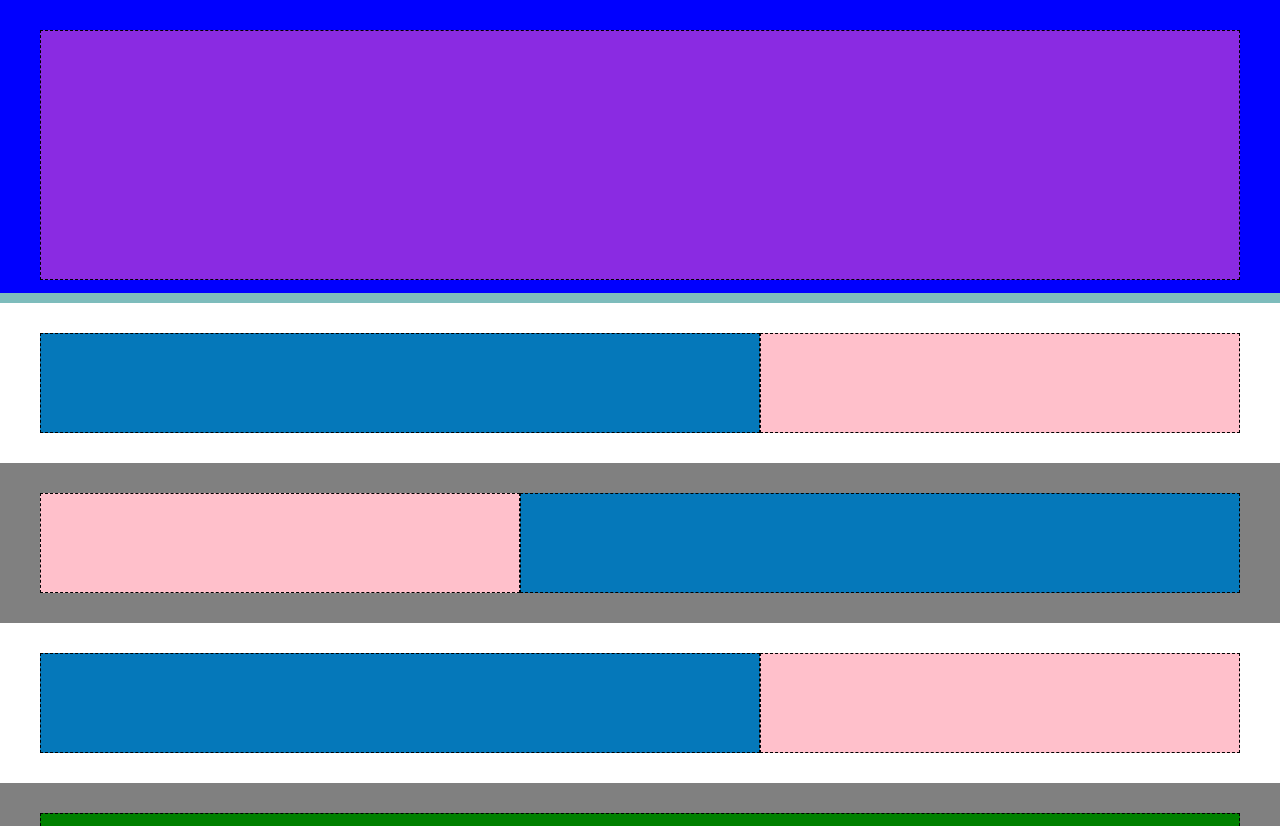
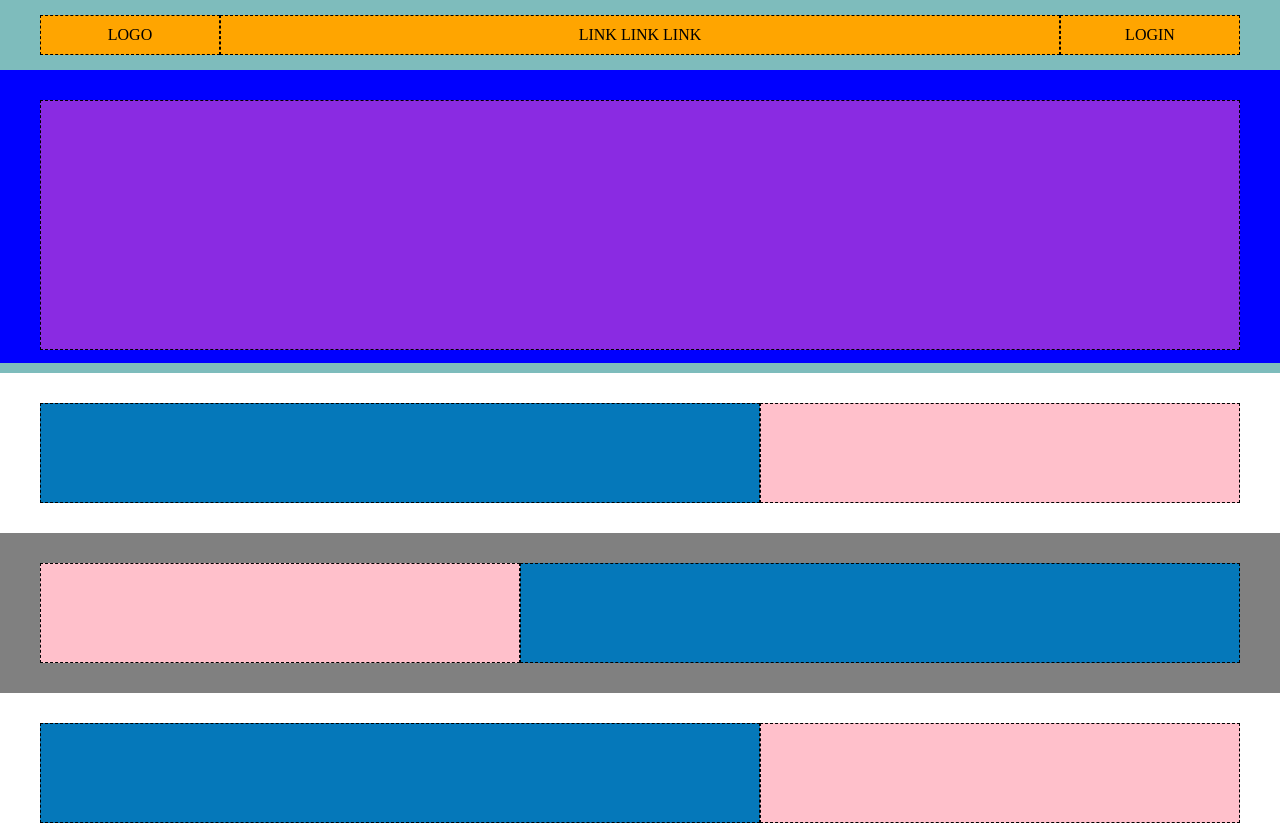
Before and after one commit to Nicola-Lippo/htmlcss-struttura-discord, a plain HTML site: page index.html in a window 1280 px wide. Shown: the top 826 px of the page. Drawn offline with Linux system fonts and the light colour scheme.

Commit message:
Esercizio finito

```diff
--- a/css/style.css
+++ b/css/style.css
@@ -24,7 +24,12 @@
     background-color: pink;
     border: 1px dashed black;
     margin: 20px 0;
+    padding: 5px;
+}
 
+.center {
+    justify-content: center;
+    align-items: center;
 }
 
 /* FINE CLASSE UTILITY */
@@ -64,9 +69,19 @@
     background-color: blueviolet;
 }
 
+.arancione {
+    background-color: orange;
+}
+
 /* FINE CLASSE UTILITY BACKGROUND COLOR */
 
 /* CLASSE UTILITY COL- */
+
+.col-15 {
+    width: 15%;
+    height: 40px;
+    border: 1px dashed rgb(0, 0, 0);
+}
 
 .col-25 {
     width: 25%;
@@ -98,6 +113,12 @@
     border: 1px dashed black;
 }
 
+.col-70-2 {
+    width: 70%;
+    height: 40px;
+    border: 1px dashed rgb(0, 0, 0);
+}
+
 .col-100 {
     width: 100%;
     height: 300px;
@@ -118,6 +139,10 @@
     padding: 20px 0;
 }
 
+.padding-header {
+    padding: 5px 0 5px;
+}
+
 .padding {
     padding: 5px 0 20px;
 }
@@ -129,6 +154,7 @@
 
 .paddingtop {
     padding: 20px 0 0;
+    border-top: 3px solid white;
 }
 
 /* FINE CLASSE UTILITY PADDING */
--- a/index.html
+++ b/index.html
@@ -10,6 +10,15 @@
 
     <header>
         <!--TABELLA 3 RIQUADRI-->
+        <div class="azzurro padding-header">
+            <div class="container arancione">
+                <div class="d-flex">
+                    <div class="col-15 d-flex center">LOGO</div>
+                    <div class="col-70-2 d-flex center">LINK  LINK  LINK</div>
+                    <div class="col-15 d-flex center">LOGIN</div>
+                </div>
+            </div>
+        </div>
 
 
     </header>
```
